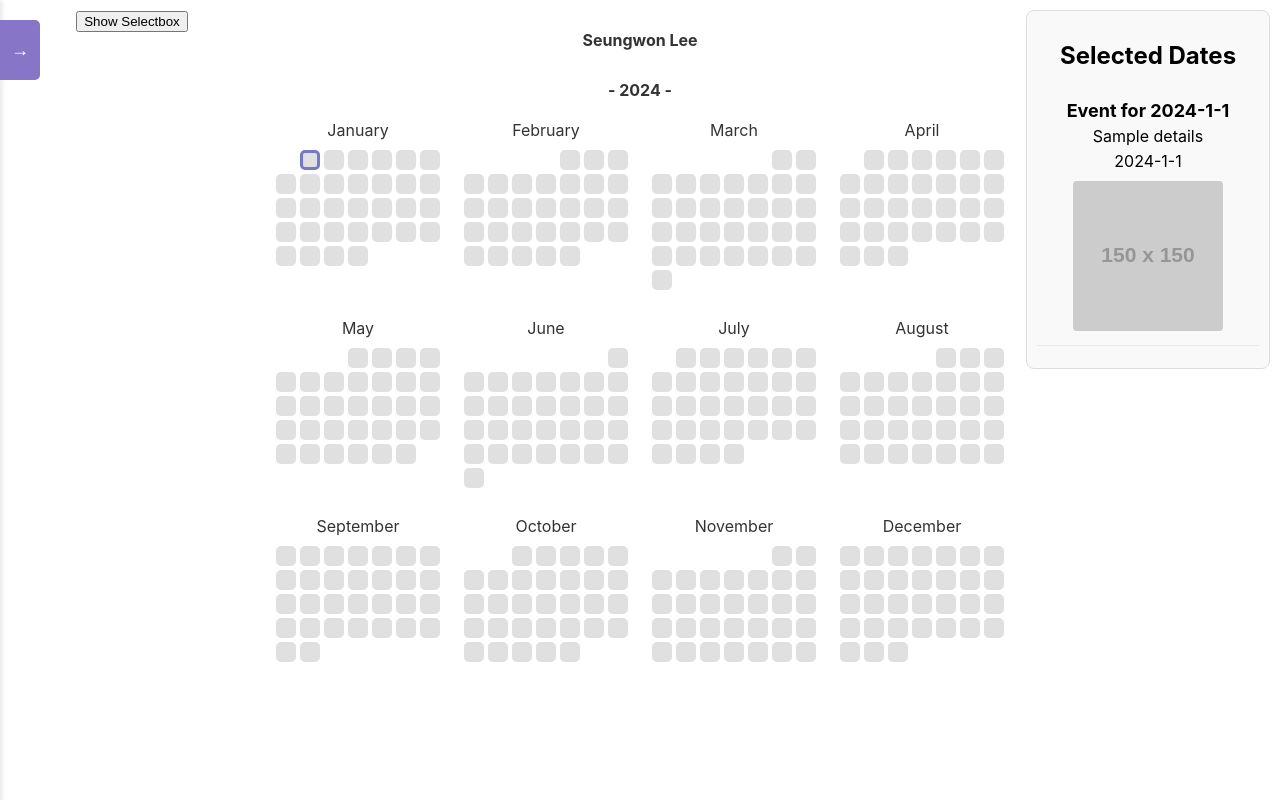
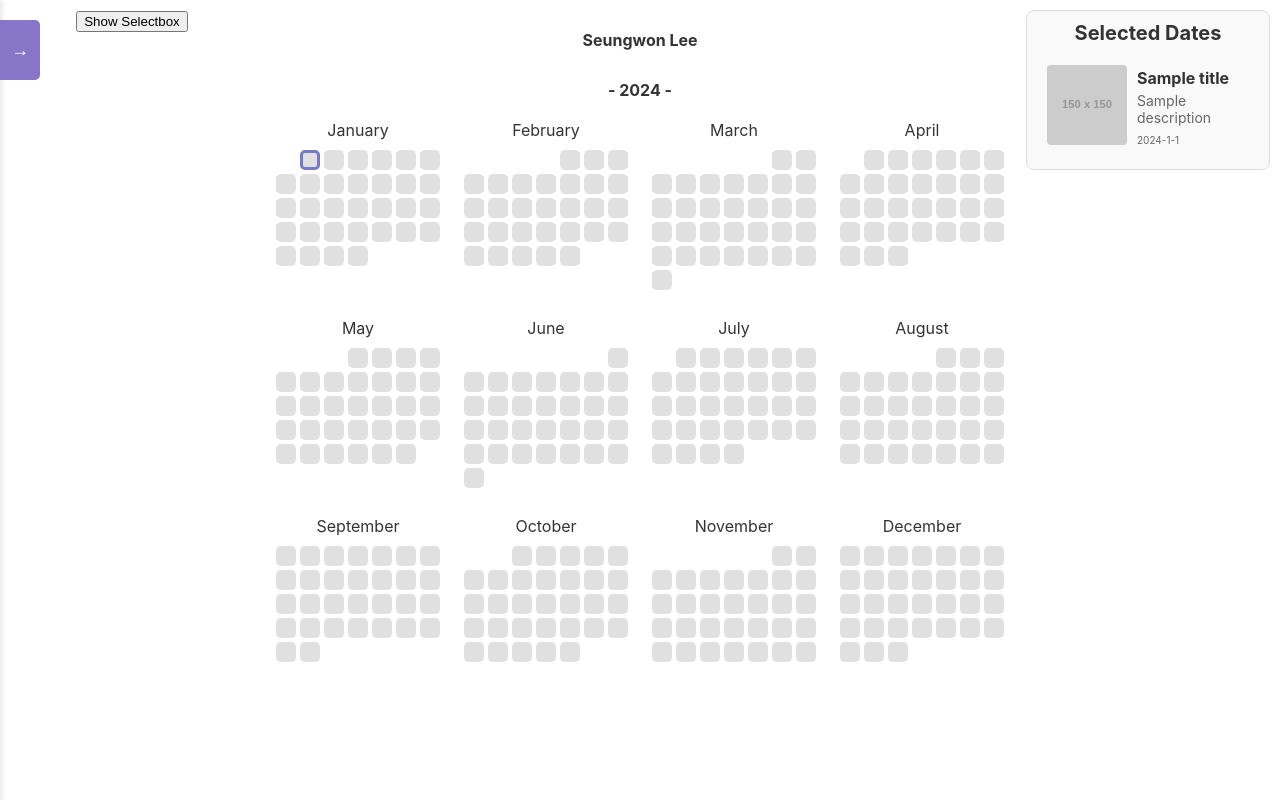
Before and after one commit to Isaac-Seungwon/eternal-light-frontend, a React (Create React App) app: page / in a window 1280 px wide. Both pictures are taken after a click on the element 310 px from the left and 160 px from the top of the page. Built offline with nearby package versions, Linux system fonts and the light colour scheme; a web font is replaced by a local one.

Commit message:
style: update EventList design for better alignment and aesthetics

```diff
--- a/src/components/EventList.css
+++ b/src/components/EventList.css
@@ -1,4 +1,3 @@
-/* EventList.css */
 .event-list {
     padding: 10px;
     border: 1px solid #ddd;
@@ -6,26 +5,82 @@
     background-color: #f9f9f9;
 }
 
+.event-list-title {
+    display: block;
+    font-size: 20px;
+    font-weight: bold;
+    color: #333;
+    padding-bottom: 10px;
+}
+
 .event-item {
     margin-bottom: 12px;
     padding: 10px;
     border-bottom: 1px solid #eaeaea;
+    display: flex;
+    flex-direction: column;
+    cursor: pointer;
 }
 
-.event-item h3 {
-    margin: 0;
-    font-size: 18px;
-    font-weight: bold;
+.event-item:last-child {
+    border-bottom: none;
+    margin-bottom: 0px;
 }
 
-.event-item p,
-.event-item span {
-    margin: 5px 0;
+.event-summary {
+    display: flex;
+    align-items: center;
 }
 
-.event-item img {
-    max-width: 100%;
-    height: auto;
-    margin-top: 10px;
+.event-image img {
+    max-width: 80px;
+    max-height: 80px;
     border-radius: 4px;
+    margin-right: 10px;
 }
+.event-info {
+    display: flex;
+    flex-direction: column;
+    text-align: left;
+}
+
+.event-info .event-title {
+    display: block;
+    font-size: 16px;
+    font-weight: bold;
+    color: #333;
+}
+
+.event-info .event-description {
+    display: block;
+    font-size: 14px;
+    color: #666;
+    margin-top: 4px;
+}
+
+.event-date {
+    display: block;
+    font-size: 10px;
+    color: #666;
+    margin-top: 8px;
+}
+
+.event-details {
+    padding-top: 10px;
+    font-size: 14px;
+    color: #444;
+    border-top: 1px solid #eaeaea;
+    animation: slide-down 0.3s ease-out;
+}
+
+.no-events {
+    font-size: 14px;
+    color: #888;
+    display: block;
+    padding-top: 10px;
+}
+
+@keyframes slide-down {
+    from { opacity: 0; transform: translateY(-10px); }
+    to { opacity: 1; transform: translateY(0); }
+}
--- a/src/components/EventList.jsx
+++ b/src/components/EventList.jsx
@@ -1,28 +1,39 @@
 // EventList.jsx
-import React from 'react';
+import React, { useState } from 'react';
 import './EventList.css';
 
 const EventList = ({ events }) => {
+    const [expandedIndex, setExpandedIndex] = useState(null); // 확장된 이벤트의 인덱스 상태
+
+    const toggleDetails = (index) => {
+        setExpandedIndex(expandedIndex === index ? null : index); // 클릭 시 세부 정보 토글
+    };
+
     return (
         <div className="event-list">
-            {/* 리스트 제목 */}
-            <h2>Selected Dates</h2>
-            {/* 이벤트가 하나 이상 존재하면 이벤트 목록을 표시, 아니면 메시지 표시 */}
+            <span className="event-list-title">Selected Dates</span>
             {events.length > 0 ? (
                 events.map((event, index) => (
-                    // 이벤트 아이템 구성 요소
-                    // 'title', 'content', 'details', 'date' 등의 정보와 이미지가 있을 경우 이미지를 표시
                     <div key={index} className="event-item">
-                        <h3>{event.title}</h3> {/* 이벤트 제목 */}
-                        <p>{event.content}</p> {/* 이벤트 간략 내용 */}
-                        <p>{event.details}</p> {/* 이벤트 상세 설명 */}
-                        <span>{event.date}</span> {/* 이벤트 날짜 */}
-                        {event.image && <img src={event.image} alt="Event" />} {/* 이벤트 이미지 */}
+                        <div className="event-summary" onClick={() => toggleDetails(index)}>
+                            <div className="event-image">
+                                {event.image && <img src={event.image} alt="Event" />}
+                            </div>
+                            <div className="event-info">
+                                <span className="event-title">{event.title}</span>
+                                <span className="event-description">{event.description}</span>
+                                <span className="event-date">{event.date}</span>
+                            </div>
+                        </div>
+                        {expandedIndex === index && (
+                            <div className="event-details">
+                                <span>{event.details}</span>
+                            </div>
+                        )}
                     </div>
                 ))
             ) : (
-                // 이벤트가 없을 경우 표시할 메시지
-                <p>No events selected.</p>
+                <span className="no-events">No events selected.</span>
             )}
         </div>
     );
--- a/src/pages/Homepage.jsx
+++ b/src/pages/Homepage.jsx
@@ -53,7 +53,7 @@ const Homepage = () => {
             // 선택된 날짜가 없을 경우 새로운 이벤트 추가
             if (!selectedDates.includes(selectedDateString)) {
                 const newEvent = {
-                    title: `Event for ${selectedDateString}`,
+                    title: `Sample title`,
                     description: 'Sample description',
                     details: 'Sample details',
                     date: selectedDateString,
```
